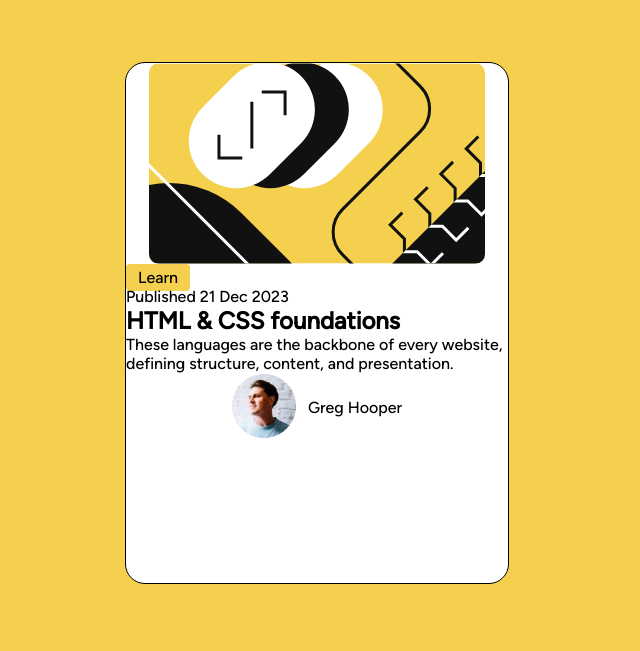
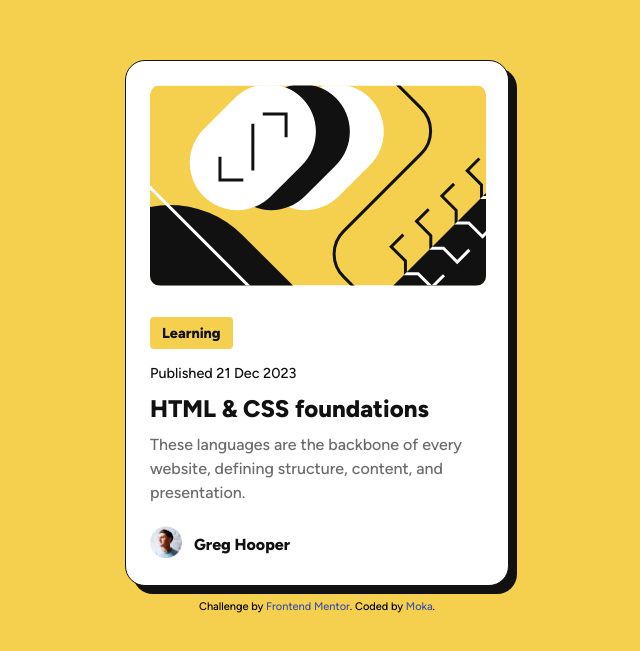
Before and after one commit to MohammadAli-K/blog-preview-card-main, a plain HTML site: page index.html in a window 1280 px wide. Shown: the part 157-808 px from the top of the page, without its empty margins (323-963 px from the left). Drawn offline with Linux system fonts and the light colour scheme.

Commit message:
Blog preview card challenge completed

```diff
--- a/assets/css/style.css
+++ b/assets/css/style.css
@@ -4,6 +4,13 @@
   margin: 0;
   padding: 0;
   box-sizing: border-box;
+}
+
+:root {
+  --font-size: 0.9rem;
+  --primary-color: #f4d04e;
+  --secondary-color: #111111;
+  --tertiary-color: #6b6b6b;
 }
 
 a {
@@ -15,14 +22,22 @@ ul {
 }
 
 @font-face {
-  font-family: Figtree;
+  font-family: figtree;
   src: url(../fonts/static/Figtree-Medium.ttf);
+  font-weight: 500;
+}
+
+@font-face {
+  font-family: figtree;
+  src: url(../fonts/static/Figtree-ExtraBold.ttf);
+  font-weight: 800;
 }
 
 body {
-  background: #f4d04e;
+  background: var(--primary-color);
+
   font-family: "figtree", sans-serif;
-  height: 960px;
+  height: 60rem;
 
   display: grid;
   justify-content: center;
@@ -30,39 +45,80 @@ body {
 }
 
 .card {
-  width: 384px;
-  height: 522px;
+  width: 24rem;
+  line-height: 150%;
   background: #fff;
-
-  border: 1px solid #000;
+  color: var(--secondary-color);
+  border: 1px solid;
   border-radius: 20px;
+  padding: 24px;
+  box-shadow: 8px 8px 0 0;
 
   display: flex;
   flex-direction: column;
-  align-items: center;
+  gap: 24px;
 }
 
 .card__image img {
   border-radius: 10px;
 }
 
+.card__content {
+  display: flex;
+  flex-direction: column;
+  align-items: start;
+  gap: 12px;
+}
+
 .card__content::before {
-  content: "Learn";
-  background: #f4d04e;
+  content: "Learning";
+  font-size: var(--font-size);
+  text-align: center;
+  background: var(--primary-color);
   border-radius: 4px;
   padding: 4px 12px;
 }
 
+.card__content-published {
+  font-size: var(--font-size);
+  font-weight: lighter;
+  font-family: "figtree", sans-serif;
+}
+
+.card__content-description {
+  color: var(--tertiary-color);
+}
+
+.card__content::before,
+.card__content-title,
 .card__blogger {
+  font-weight: 800;
+}
+
+.card__content-description {
+  font-weight: 500;
+}
+
+.card__blogger {
+  height: 2rem;
   display: flex;
   align-items: center;
   gap: 12px;
 }
 
-/* .attribution {
-        font-size: 11px;
-        text-align: center;
-      }
-      .attribution a {
-        color: hsl(228, 45%, 44%);
-      } */
+.card__blogger-avatar img {
+  width: 2rem;
+  height: 2rem;
+}
+
+.attribution {
+  font-size: 11px;
+  text-align: center;
+  position: absolute;
+  bottom: 30px;
+  left: 50%;
+  transform: translate(-50%);
+}
+.attribution a {
+  color: hsl(228, 45%, 44%);
+}
--- a/index.html
+++ b/index.html
@@ -37,11 +37,12 @@
       </div>
     </div>
 
-    <!-- <div class="attribution">
+    <div class="attribution">
       Challenge by
       <a href="https://www.frontendmentor.io?ref=challenge" target="_blank"
         >Frontend Mentor</a
-      >. Coded by <a href="#">Your Name Here</a>.
-    </div> -->
+      >. Coded by
+      <a href="https://www.frontendmentor.io/profile/MohammadAli-K">Moka</a>.
+    </div>
   </body>
 </html>
```
